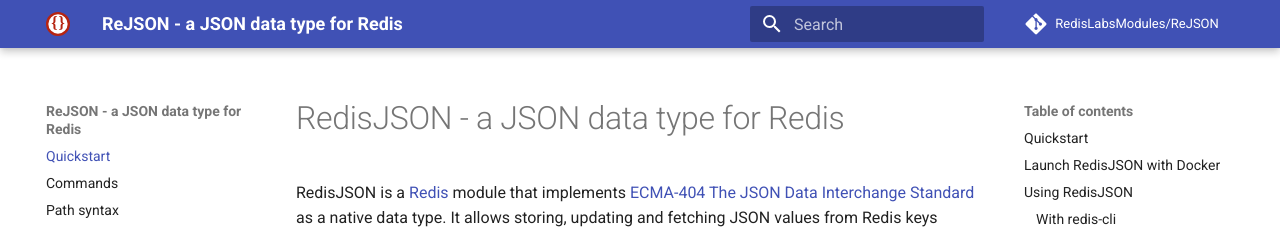
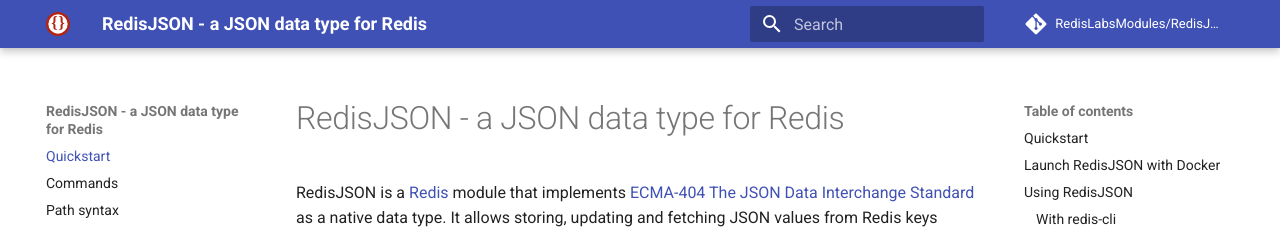
Before and after one commit to RedisJSON/RedisJSON, an MkDocs documentation site: the page built from docs/index.md, in a window 1280 px wide. Shown: the top 229 px of the page. Built offline with MkDocs 1.6.1 and Material for MkDocs 9.7.7, drawn with Linux system fonts in a browser that asks for light colours; comment, search, counter and statistics services are not loaded; old or Windows-style settings are respelled for this version of MkDocs.

Commit message:
Update mkdocs.yml

```diff
--- a/mkdocs.yml
+++ b/mkdocs.yml
@@ -1,7 +1,7 @@
-site_name: ReJSON - a JSON data type for Redis
-site_url: http://rejson.io
-repo_url: https://github.com/RedisLabsModules/ReJSON
-repo_name: RedisLabsModules/ReJSON
+site_name: RedisJSON - a JSON data type for Redis
+site_url: http://redisjson.io
+repo_url: https://github.com/RedisLabsModules/RedisJSON
+repo_name: RedisLabsModules/RedisJSON
 
 google_analytics:
     - 'UA-92003007-1'
```
